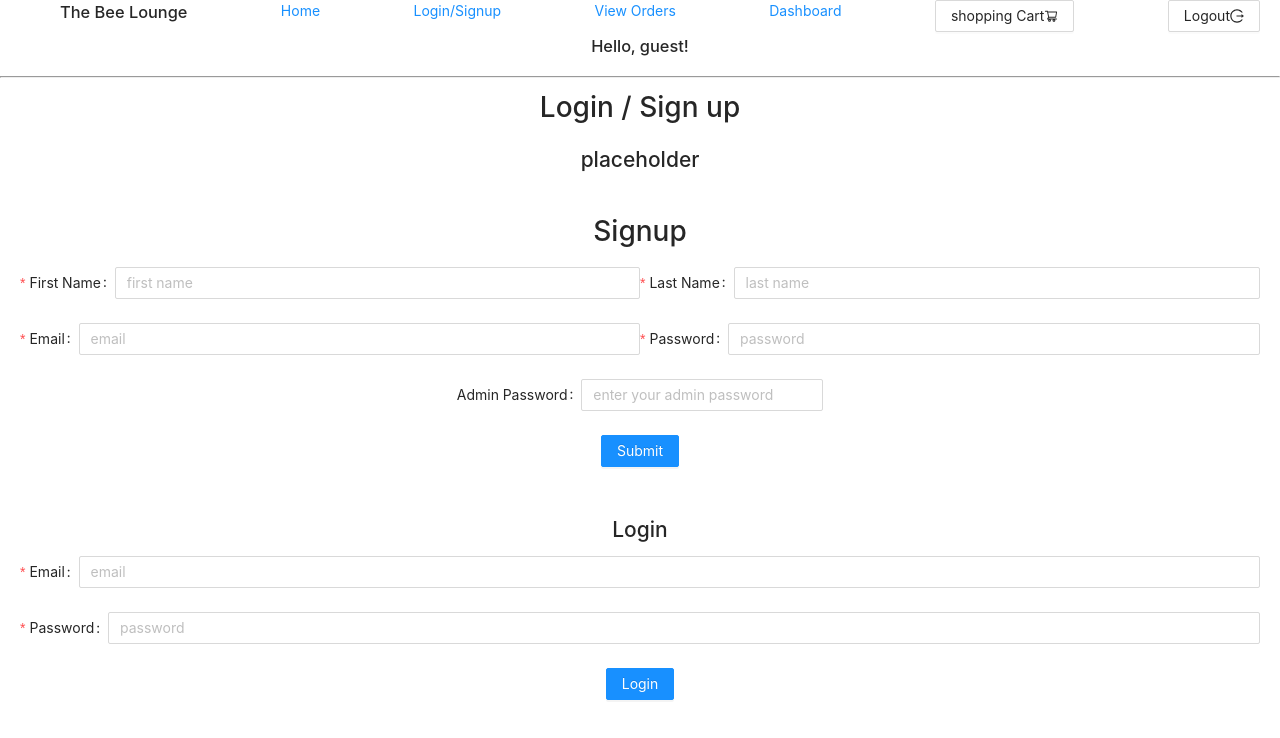
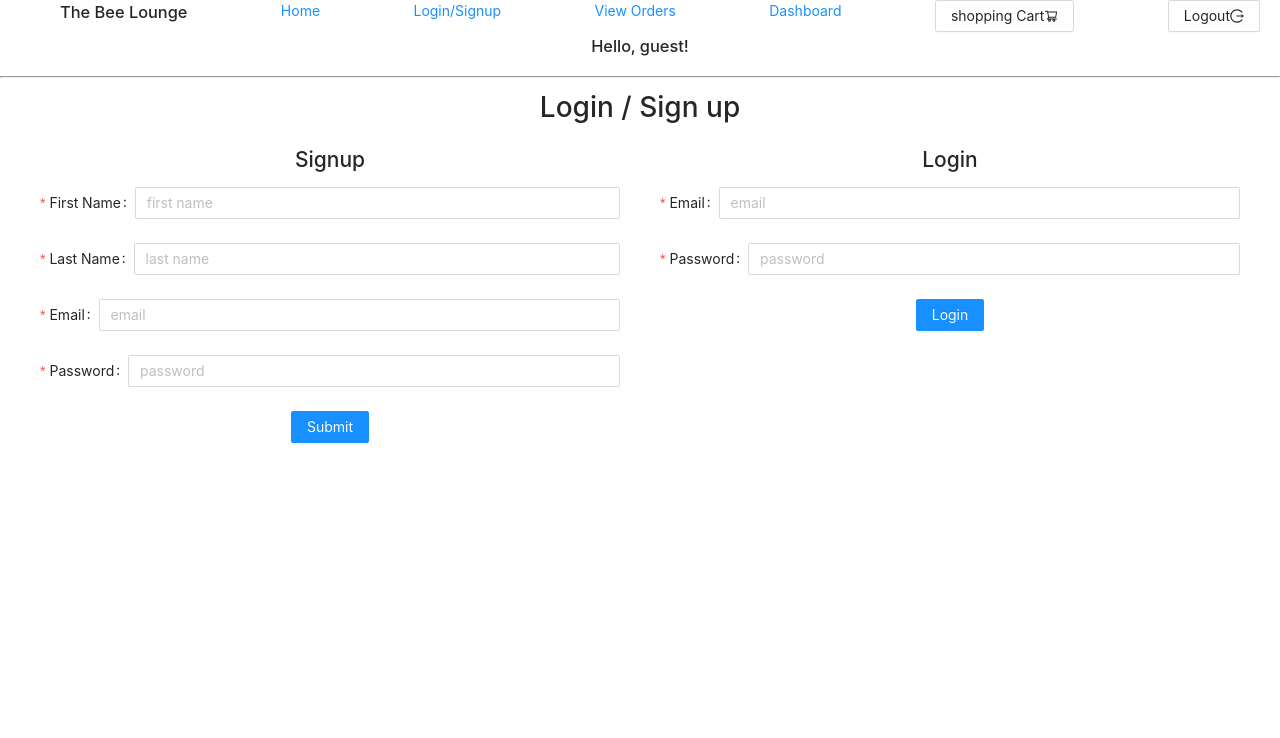
Before and after one commit to wtharden3/beeshop-client, a React (Create React App) app: page /login in a window 1280 px wide. Shown: the top 738 px of the page. Built offline with nearby package versions, Linux system fonts and the light colour scheme.

Commit message:
Auth, Login, Signup

```diff
--- a/src/Components/Auth/Auth.tsx
+++ b/src/Components/Auth/Auth.tsx
@@ -1,21 +1,22 @@
 import { Component } from 'react';
 import Login from './Login';
 import Signup from './Signup';
+import { Row, Col } from 'antd';
 
 type AuthProps = {
   setToken: (data: string, name: string) => void;
-}
+};
 
 type AuthState = {
   // token: string | undefined;
   holder: string;
-}
+};
 
 class Auth extends Component<AuthProps, AuthState> {
   constructor(props: AuthProps) {
     super(props);
     this.state = {
-      holder: 'placeholder'
+      holder: 'placeholder',
     };
   }
   render() {
@@ -24,11 +25,18 @@ class Auth extends Component<AuthProps, AuthState> {
     return (
       <div>
         <h1>Login / Sign up</h1>
-        <h2>{this.state.holder}</h2>
-        <br />
-        <Signup />
-        <br />
-        <Login setToken={this.props.setToken} /> {/* {...tokenProps}*/}
+        {/* <h2>{this.state.holder}</h2> */}
+        <Row
+          style={{ marginLeft: '20px', marginRight: '20px' }}
+          justify="space-around"
+        >
+          <Col xs={24} sm={12}>
+            <Signup />
+          </Col>
+          <Col xs={24} sm={12}>
+            <Login setToken={this.props.setToken} /> {/* {...tokenProps}*/}
+          </Col>
+        </Row>
       </div>
     );
   }
--- a/src/Components/Auth/Login.tsx
+++ b/src/Components/Auth/Login.tsx
@@ -79,7 +79,7 @@ class Login extends Component<LoginProps, LoginState> {
             <Col xs={24}>
               <Form.Item
                 label="Email"
-                name="email"
+                name="loginEmail"
                 rules={[{ required: true, message: 'Please input your email' }]}
               >
                 <Input
@@ -95,7 +95,7 @@ class Login extends Component<LoginProps, LoginState> {
             <Col xs={24}>
               <Form.Item
                 label="Password"
-                name="password"
+                name="loginPassword"
                 rules={[
                   {
                     required: true,
--- a/src/Components/Auth/Signup.tsx
+++ b/src/Components/Auth/Signup.tsx
@@ -1,6 +1,6 @@
 import { Component, FormEvent } from 'react';
 import APIURL from '../../helpers/environment';
-import { Row, Col, Form, Input, Button, Checkbox } from 'antd';
+import { Row, Col, Form, Input, Button } from 'antd';
 
 type SignUpState = {
   firstName: string;
@@ -64,13 +64,13 @@ class Signup extends Component<SignUpProps, SignUpState> {
   render() {
     return (
       <div>
-        <h1>Signup</h1>
+        <h2>Signup</h2>
         <Form onFinish={this.handleSubmit}>
           <Row
             style={{ marginLeft: '20px', marginRight: '20px' }}
             justify="space-around"
           >
-            <Col xs={24} sm={12}>
+            <Col span={24}>
               <Form.Item
                 label="First Name"
                 name="firstName"
@@ -88,7 +88,7 @@ class Signup extends Component<SignUpProps, SignUpState> {
                 />
               </Form.Item>
             </Col>
-            <Col xs={12}>
+            <Col span={24}>
               <Form.Item
                 label="Last Name"
                 name="lastName"
@@ -106,10 +106,10 @@ class Signup extends Component<SignUpProps, SignUpState> {
                 />
               </Form.Item>
             </Col>
-            <Col xs={24} sm={12}>
+            <Col span={24}>
               <Form.Item
                 label="Email"
-                name="email"
+                name="signupEmail"
                 rules={[
                   {
                     required: true,
@@ -125,10 +125,10 @@ class Signup extends Component<SignUpProps, SignUpState> {
                 />
               </Form.Item>
             </Col>
-            <Col xs={24} sm={12}>
+            <Col span={24}>
               <Form.Item
                 label="Password"
-                name="password"
+                name="signupPassword"
                 rules={[
                   {
                     required: true,
@@ -145,7 +145,7 @@ class Signup extends Component<SignUpProps, SignUpState> {
               </Form.Item>
             </Col>
 
-            <Form.Item
+            {/* <Form.Item
               label="Admin Password"
               name="userRole"
               rules={[
@@ -161,7 +161,7 @@ class Signup extends Component<SignUpProps, SignUpState> {
                 value={this.state.userRole}
                 onChange={e => this.setState({ userRole: e.target.value })}
               />
-            </Form.Item>
+            </Form.Item> */}
             <Col span={24}>
               <Form.Item>
                 <Button type="primary" htmlType="submit">
```
